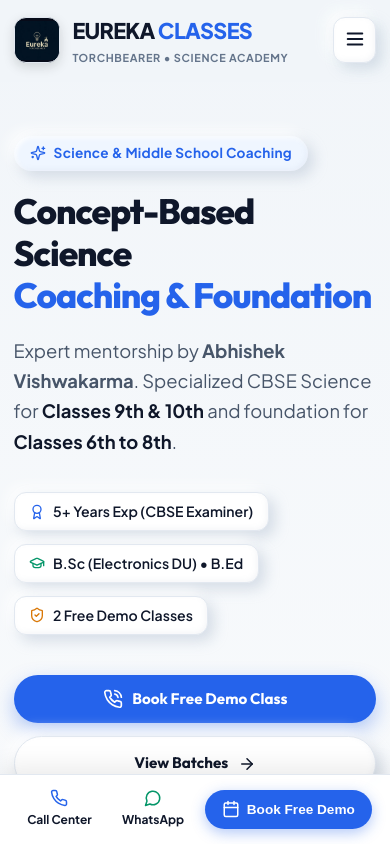
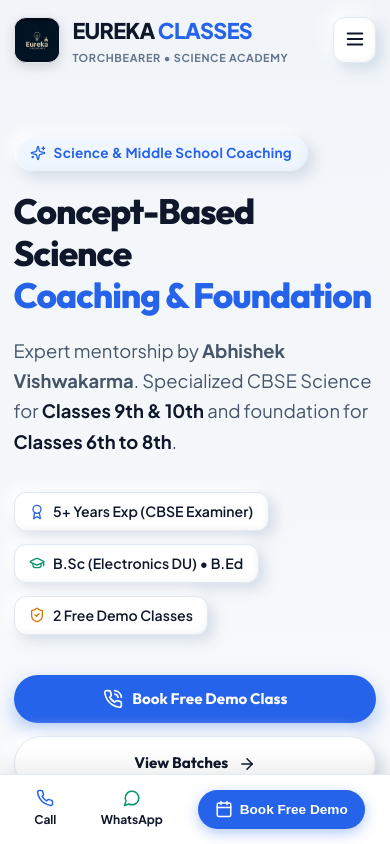
Before and after one commit to AtharvTiwari0/Eureka, a React (Vite) app: page / in a window 390 px wide. Shown: the top 844 px of the page. Built offline with nearby package versions, Linux system fonts and the light colour scheme.

Commit message:
Update mobile dock call label to Call

```diff
--- a/src/components/MobileBottomNav.jsx
+++ b/src/components/MobileBottomNav.jsx
@@ -54,7 +54,7 @@
           style={{ color: 'var(--text-primary)' }}
         >
           <Phone size={18} color="var(--primary-blue)" />
-          <span>Call Center</span>
+          <span>Call</span>
         </a>
 
         <a
```
